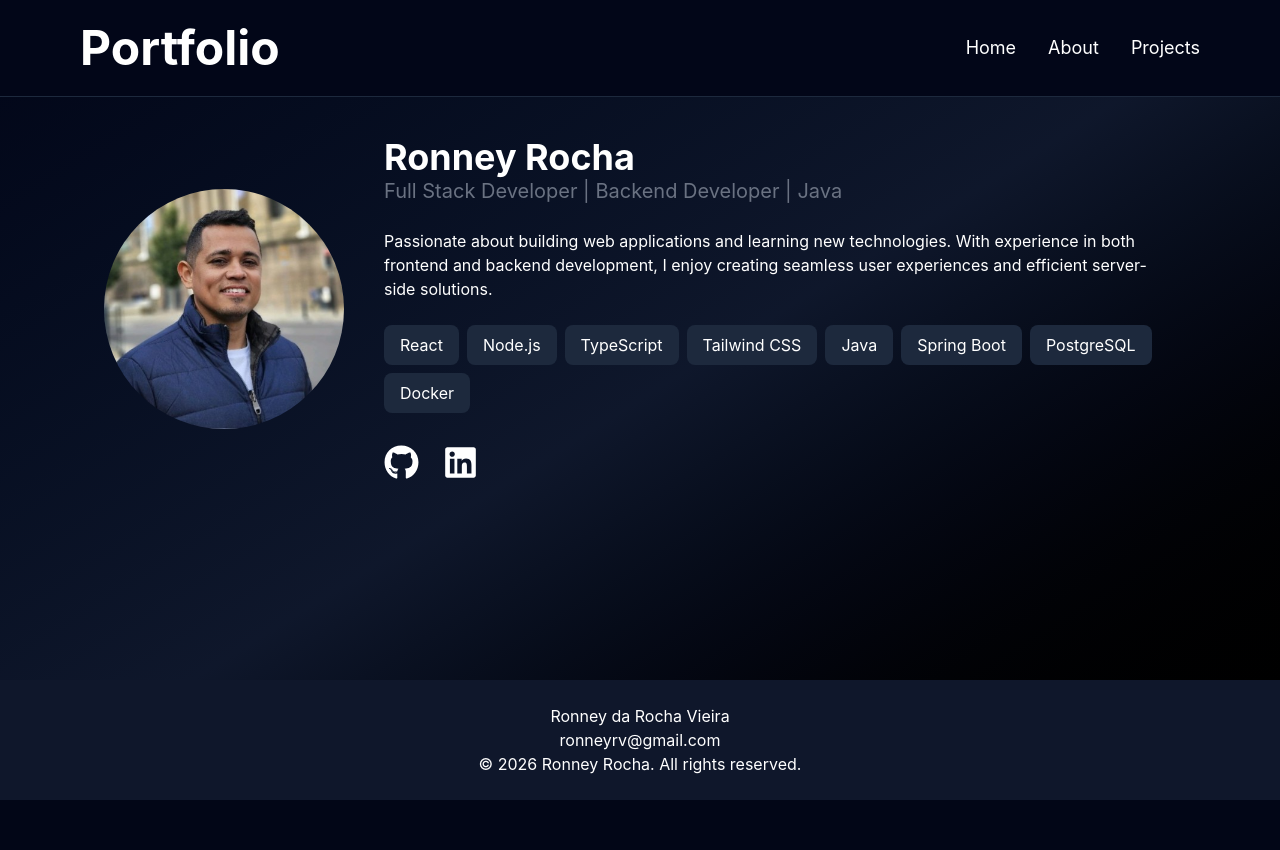
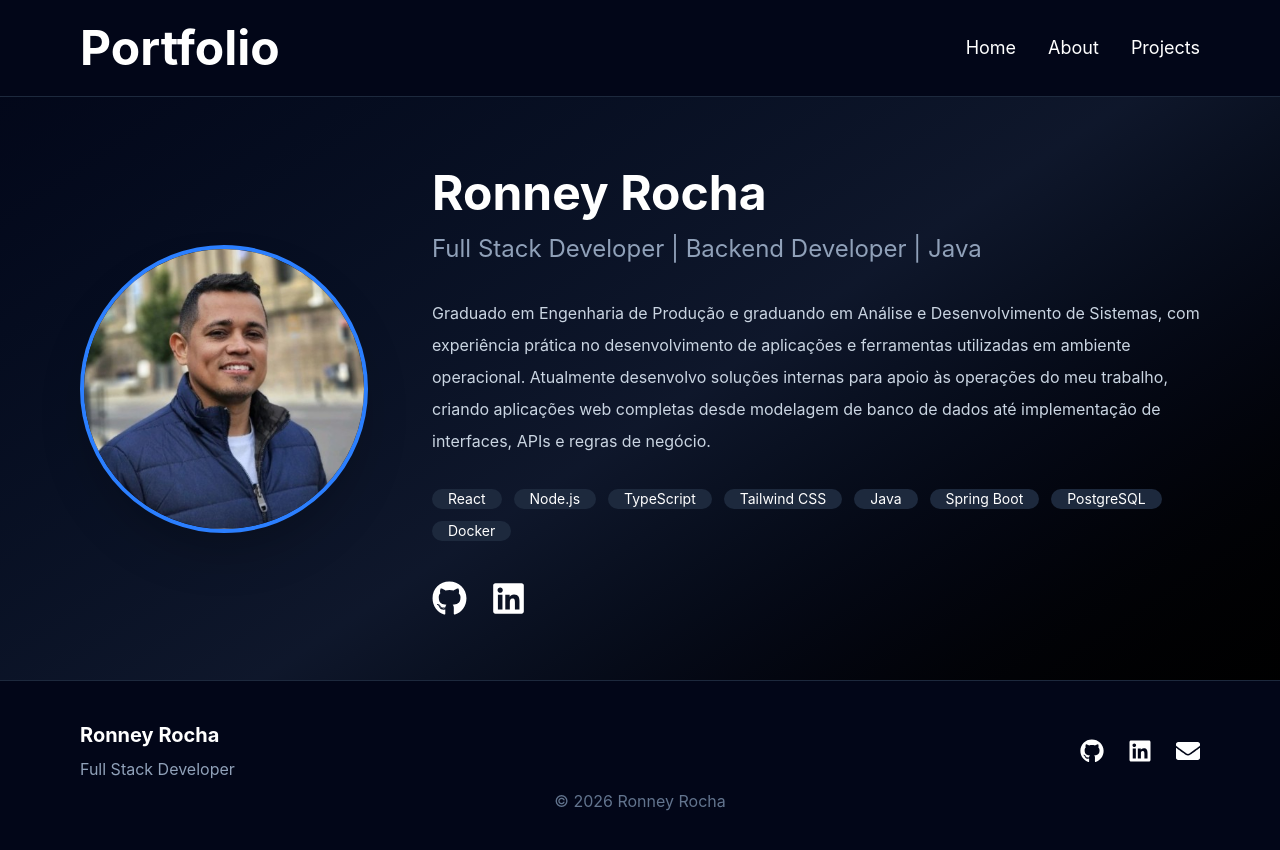
Before and after one commit to ronneyrv/portfolio-web, a React (Vite) app: page /about in a window 1280 px wide. Shown: the top 850 px of the page. Before the commit the page ends 800 px from the top, so only its background shows below. Built offline with nearby package versions, Linux system fonts and the light colour scheme.

Commit message:
style: improve about page layout and profile section

```diff
--- a/src/components/Footer/Footer.tsx
+++ b/src/components/Footer/Footer.tsx
@@ -1,10 +1,43 @@
+import { FaEnvelope, FaGithub, FaLinkedin } from "react-icons/fa";
+
 export default function Footer() {
   return (
-    <footer className="bg-slate-900 text-white text-center p-6 mt-auto">
-        <p>Ronney da Rocha Vieira</p>
-        <p>ronneyrv@gmail.com</p>
-      <div className="max-w-6xl mx-auto text-center">
-        &copy; {new Date().getFullYear()} Ronney Rocha. All rights reserved.
+    <footer className="w-full border-t border-slate-800 bg-slate-950 px-8 lg:px-20 py-10">
+      <div className="flex flex-col md:flex-row justify-between items-center">
+        <div>
+          <h3 className="text-xl font-bold">Ronney Rocha</h3>
+          <p className="text-slate-400 mt-2">Full Stack Developer</p>
+        </div>
+
+        <div className="flex gap-6 mt-4 md:mt-0">
+          <a
+            href="https://github.com/ronneyrv"
+            target="_blank"
+            rel="noreferrer"
+            className="hover:text-blue-400 transition"
+          >
+            <FaGithub size={24} />
+          </a>
+
+          <a
+            href="https://linkedin.com/in/ronney-rocha"
+            target="_blank"
+            rel="noreferrer"
+            className="hover:text-blue-400 transition"
+          >
+            <FaLinkedin size={24} />
+          </a>
+
+          <a
+            href="mailto:ronneyrv@gmail.com"
+            className="hover:text-blue-400 transition"
+          >
+            <FaEnvelope size={24} />
+          </a>
+        </div>
+      </div>
+      <div className="text-center text-slate-500 mt-2">
+        &copy; {new Date().getFullYear()} Ronney Rocha
       </div>
     </footer>
   );
--- a/src/components/ProfileCard/ProfileCard.tsx
+++ b/src/components/ProfileCard/ProfileCard.tsx
@@ -9,35 +9,55 @@ interface ProfileCardProps {
 
 export default function ProfileCard({ profile }: ProfileCardProps) {
   return (
-    <section className="max-w-6xl mx-auto p-10 flex flex-col md:flex-row items-center gap-10">
+    <section className="w-full min-h-[calc(100vh-400px)] px-8 lg:px-20 py-16">
+      <div className=" w-full flex flex-col lg:flex-row items-center gap-16">
+        <div className=" flex justify-center">
           <img
             src={profileImage}
             alt={profile.name}
-        className="w-60 h-60 rounded-full"
-        object-cover
-        shadow-lg
+            className="w-72 h-72 rounded-full object-cover border-4 border-blue-500 shadow-2xl hover:scale-105 transition-all duration-300"
           />
-      <div>
-        <h1 className="text-4xl font-bold">{profile.name}</h1>
-        <h2 className="text-xl text-gray-500">{profile.role}</h2>
-        <p className="mt-6">{profile.bio}</p>
-        <div className="flex flex-wrap gap-2 mt-6">
+        </div>
+
+        <div className="flex-1">
+          <h1 className="text-5xl font-bold text-white mt-2">{profile.name}</h1>
+
+          <h2 className="text-2xl text-slate-400 mt-4">{profile.role}</h2>
+
+          <p className=" mt-8 max-w-3xl text-slate-300 leading-8">
+            {profile.bio}
+          </p>
+
+          <div className="flex flex-wrap gap-3 mt-8">
             {profile.skills.map((skill) => (
               <span
                 key={skill}
-              className="bg-slate-800 text-white px-4 py-2 rounded-lg"
+                className="px-4 y-2 rounded-full bg-slate-800 text-sm text-white hover:bg-blue-600 hover:scale-105 transition-all"
               >
                 {skill}
               </span>
             ))}
           </div>
-        <div className="flex gap-6 mt-8">
-          <a href={profile.github} target="_blank">
+
+          <div className="flex gap-6 mt-10">
+            <a
+              href={profile.github}
+              target="_blank"
+              rel="noreferrer"
+              className="hover:text-blue-400 hover:scale-110 transition-all"
+            >
               <FaGithub size={35} />
             </a>
-          <a href={profile.linkedin} target="_blank">
+
+            <a
+              href={profile.linkedin}
+              target="_blank"
+              rel="noreferrer"
+              className="hover:text-blue-400 hover:scale-110 transition-all"
+            >
               <FaLinkedin size={35} />
             </a>
+          </div>
         </div>
       </div>
     </section>
--- a/src/pages/About/About.tsx
+++ b/src/pages/About/About.tsx
@@ -4,7 +4,7 @@ export default function About() {
   const profile = {
     name: "Ronney Rocha",
     role: "Full Stack Developer | Backend Developer | Java ",
-    bio: "Passionate about building web applications and learning new technologies. With experience in both frontend and backend development, I enjoy creating seamless user experiences and efficient server-side solutions.",
+    bio: "Graduado em Engenharia de Produção e graduando em Análise e Desenvolvimento de Sistemas, com experiência prática no desenvolvimento de aplicações e ferramentas utilizadas em ambiente operacional. Atualmente desenvolvo soluções internas para apoio às operações do meu trabalho, criando aplicações web completas desde modelagem de banco de dados até implementação de interfaces, APIs e regras de negócio.",
     skills: [
       "React",
       "Node.js",
@@ -16,7 +16,7 @@ export default function About() {
       "Docker",
     ],
     github: "https://github.com/ronneyrv",
-    linkedin: "https://www.linkedin.com/in/ronney-rocha-9b1a4b1ba/",
+    linkedin: "https://www.linkedin.com/in/ronney-rocha",
   };
   return <ProfileCard profile={profile} />;
 }
```
Lines whose indentation alone changed are shown as unchanged.
